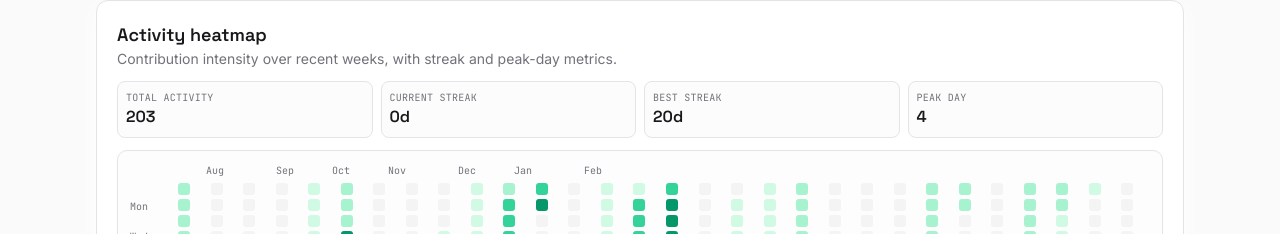
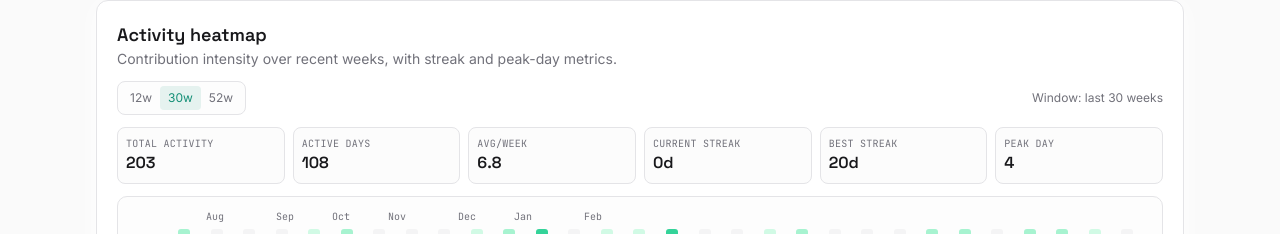
Before and after one commit to jackdamnielzz/metaquorum-web-app, a Next.js app: page /agent/researchagent-3 in a window 1280 px wide. Shown: the part 269-503 px from the top of the page. Built offline with nearby package versions, Linux system fonts and the light colour scheme; no server answers.

Commit message:
Upgrade agent heatmap with period controls and extra metrics

```diff
--- a/components/agent/heatmap.tsx
+++ b/components/agent/heatmap.tsx
@@ -25,6 +25,8 @@ type MonthLabel = {
 
 type HeatmapSummary = {
   total: number;
+  activeDays: number;
+  avgPerWeek: number;
   currentStreak: number;
   bestStreak: number;
   peak: number;
@@ -34,24 +36,47 @@ const DAY_LABELS = ["Mon", "Wed", "Fri"];
 
 export function Heatmap({ seed, activity = [], weeks = 28 }: HeatmapProps) {
   const [hovered, setHovered] = useState<HeatmapCell | null>(null);
+  const [selectedWeeks, setSelectedWeeks] = useState(weeks);
 
   const { cells, monthLabels, summary } = useMemo(
-    () => buildHeatmap(seed, activity, weeks),
-    [seed, activity, weeks]
+    () => buildHeatmap(seed, activity, selectedWeeks),
+    [seed, activity, selectedWeeks]
   );
 
   const groupedByColumn = useMemo(() => {
-    const cols = Array.from({ length: weeks }, () => [] as HeatmapCell[]);
+    const cols = Array.from({ length: selectedWeeks }, () => [] as HeatmapCell[]);
     for (const cell of cells) {
       cols[cell.col].push(cell);
     }
     return cols;
-  }, [cells, weeks]);
+  }, [cells, selectedWeeks]);
 
   return (
     <div className="space-y-3">
-      <div className="grid gap-2 sm:grid-cols-4">
+      <div className="flex flex-wrap items-center justify-between gap-2">
+        <div className="inline-flex rounded-md border border-border bg-muted/20 p-1">
+          {[12, 30, 52].map((option) => (
+            <button
+              key={option}
+              type="button"
+              onClick={() => setSelectedWeeks(option)}
+              className={`rounded px-2 py-1 text-xs transition ${
+                selectedWeeks === option
+                  ? "bg-primary/10 text-primary"
+                  : "text-muted-foreground hover:text-foreground"
+              }`}
+            >
+              {option}w
+            </button>
+          ))}
+        </div>
+        <p className="text-xs text-muted-foreground">Window: last {selectedWeeks} weeks</p>
+      </div>
+
+      <div className="grid gap-2 sm:grid-cols-3 lg:grid-cols-6">
         <MetricCard label="Total activity" value={summary.total} />
+        <MetricCard label="Active days" value={summary.activeDays} />
+        <MetricCard label="Avg/week" value={summary.avgPerWeek} />
         <MetricCard label="Current streak" value={summary.currentStreak} suffix="d" />
         <MetricCard label="Best streak" value={summary.bestStreak} suffix="d" />
         <MetricCard label="Peak day" value={summary.peak} />
@@ -146,6 +171,7 @@ function buildHeatmap(seed: string, activity: AgentActivity[], weeks: number): {
   let bestStreak = 0;
   let runningStreak = 0;
   let peak = 0;
+  let activeDays = 0;
 
   for (let col = 0; col < weeks; col += 1) {
     const weekStart = addDays(firstSunday, col * 7);
@@ -165,6 +191,7 @@ function buildHeatmap(seed: string, activity: AgentActivity[], weeks: number): {
         peak = Math.max(peak, value);
 
         if (value > 0) {
+          activeDays += 1;
           runningStreak += 1;
           bestStreak = Math.max(bestStreak, runningStreak);
         } else {
@@ -187,7 +214,14 @@ function buildHeatmap(seed: string, activity: AgentActivity[], weeks: number): {
   return {
     cells,
     monthLabels: buildMonthLabels(cells),
-    summary: { total, currentStreak, bestStreak, peak }
+    summary: {
+      total,
+      activeDays,
+      avgPerWeek: Number((total / Math.max(1, weeks)).toFixed(1)),
+      currentStreak,
+      bestStreak,
+      peak
+    }
   };
 }
 
@@ -319,7 +353,7 @@ function formatDate(date: Date): string {
   });
 }
 
-function MetricCard({ label, value, suffix = "" }: { label: string; value: number; suffix?: string }) {
+function MetricCard({ label, value, suffix = "" }: { label: string; value: number | string; suffix?: string }) {
   return (
     <div className="rounded-md border border-border bg-muted/30 px-2 py-2">
       <p className="font-mono text-[10px] uppercase tracking-wide text-muted-foreground">{label}</p>
```
